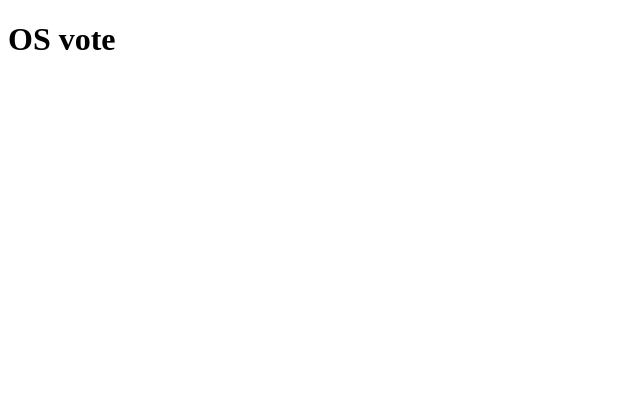
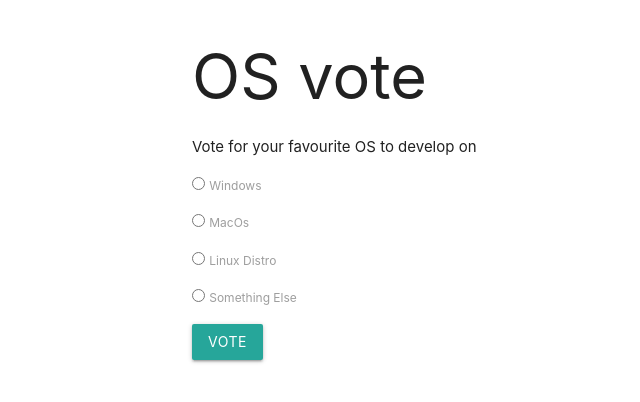
Before and after one commit to carolninganga/realtime_polling_app, a website: page public/index.html in a window 1280 px wide. Shown: the whole page, without its empty margins (0-640 px from the left). Drawn offline with nearby package versions, Linux system fonts and the light colour scheme.

Commit message:
edited index.html file

```diff
--- a/public/index.html
+++ b/public/index.html
@@ -3,9 +3,49 @@
 <head>
     <meta charset="UTF-8">
     <meta name="viewport" content="width=device-width, initial-scale=1.0">
+     <!-- Compiled and minified CSS -->
+     <link rel="stylesheet" href="https://cdnjs.cloudflare.com/ajax/libs/materialize/1.0.0/css/materialize.min.css">
     <title>PusherPoll</title>
 </head>
 <body>
-    <h1>OS vote</h1>
-</body>
+    <div class="container">
+        <h1>OS vote</h1>
+        <p>Vote for your favourite OS to develop on</p>
+        <form id="vote-form">
+            <p>
+                <input style="opacity: 1; position: relative;" type="radio" name="os" id="windows" value="Windows">
+                <label for="windows">Windows</label>
+            </p>
+            <p>
+                <input style="opacity: 1; position: relative;" type="radio" name="os" id="macos" value="MacOs">
+                <label for="macos">MacOs</label>
+            </p>
+            <p>
+                <input style="opacity: 1; position: relative;" type="radio" name="os" id="linux" value="Linux">
+                <label for="linux">Linux Distro</label>
+            </p>
+            <p>
+                <input style="opacity: 1; position: relative;" type="radio" name="os" id="other" value="Other">
+                <label for="other">Something Else</label>
+            </p>
+            <input type="submit" value="Vote" class="btn">
+        </form>
+
+        <br>
+        <br>
+
+        <div id="chartContainer" style="height: 300px;width:100%"> </div>
+
+    </div>
+
+
+    <script src="https://code.jquery.com/jquery-3.5.1.js" integrity="sha256-QWo7LDvxbWT2tbbQ97B53yJnYU3WhH/C8ycbRAkjPDc=" crossorigin="anonymous"></script>
+
+    <!-- Compiled and minified JavaScript -->
+    <script src="https://cdnjs.cloudflare.com/ajax/libs/materialize/1.0.0/js/materialize.min.js"></script>
+    <script src="https://cdnjs.cloudflare.com/ajax/libs/pusher/6.0.3/pusher.min.js" integrity="sha256-2facVi+jnRsAKvBdoca5kkfmnBSkjmezXYqLDv1zkSg=" crossorigin="anonymous"></script>
+    <script src="https://cdnjs.cloudflare.com/ajax/libs/canvasjs/1.7.0/canvasjs.min.js" integrity="sha256-CIc5A981wu9+q+hmFYYySmOvsA3IsoX+apaYlL0j6fg=" crossorigin="anonymous"></script>
+    <script src="main.js"></script>
+
+    </body>
 </html>
```
Also changed, not shown: routes/poll.js (+5 -2 lines), public/main.js (added).
